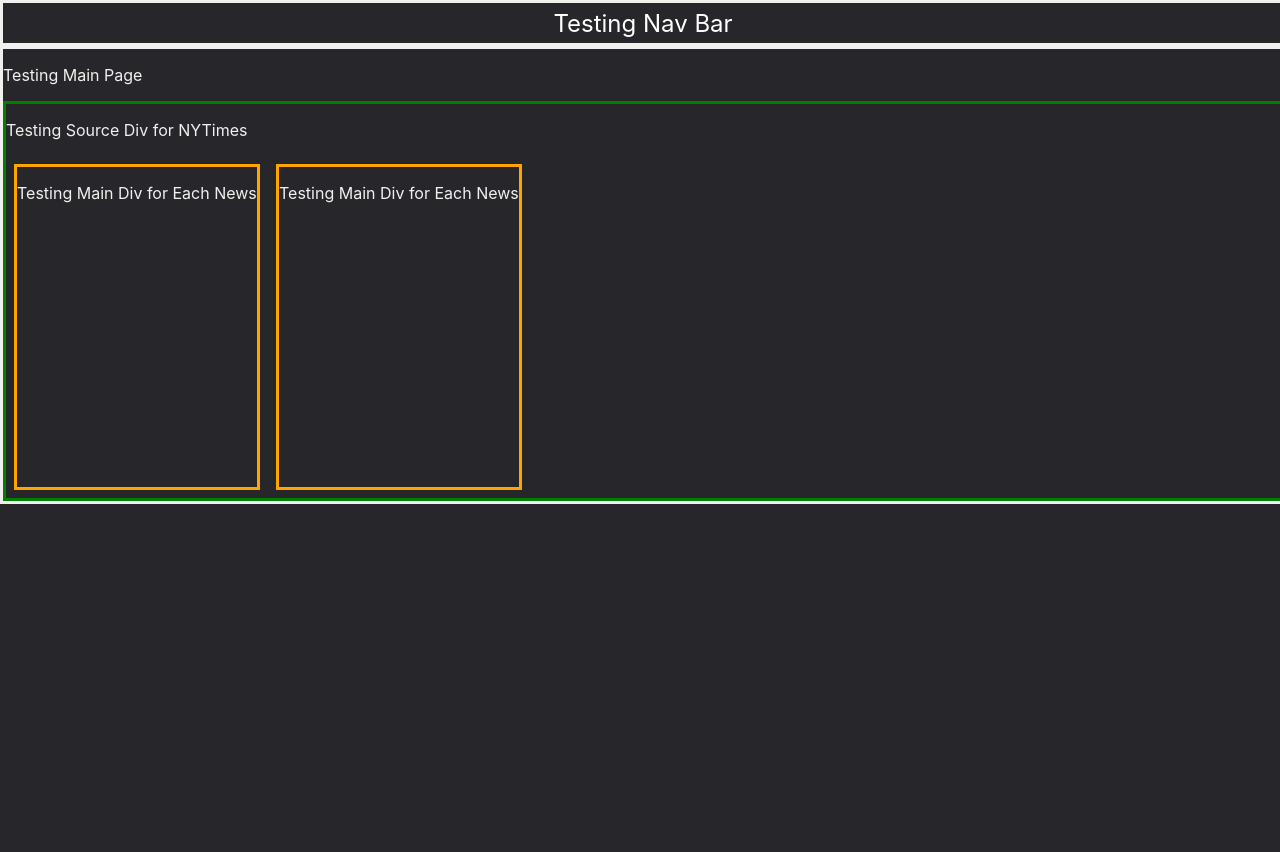
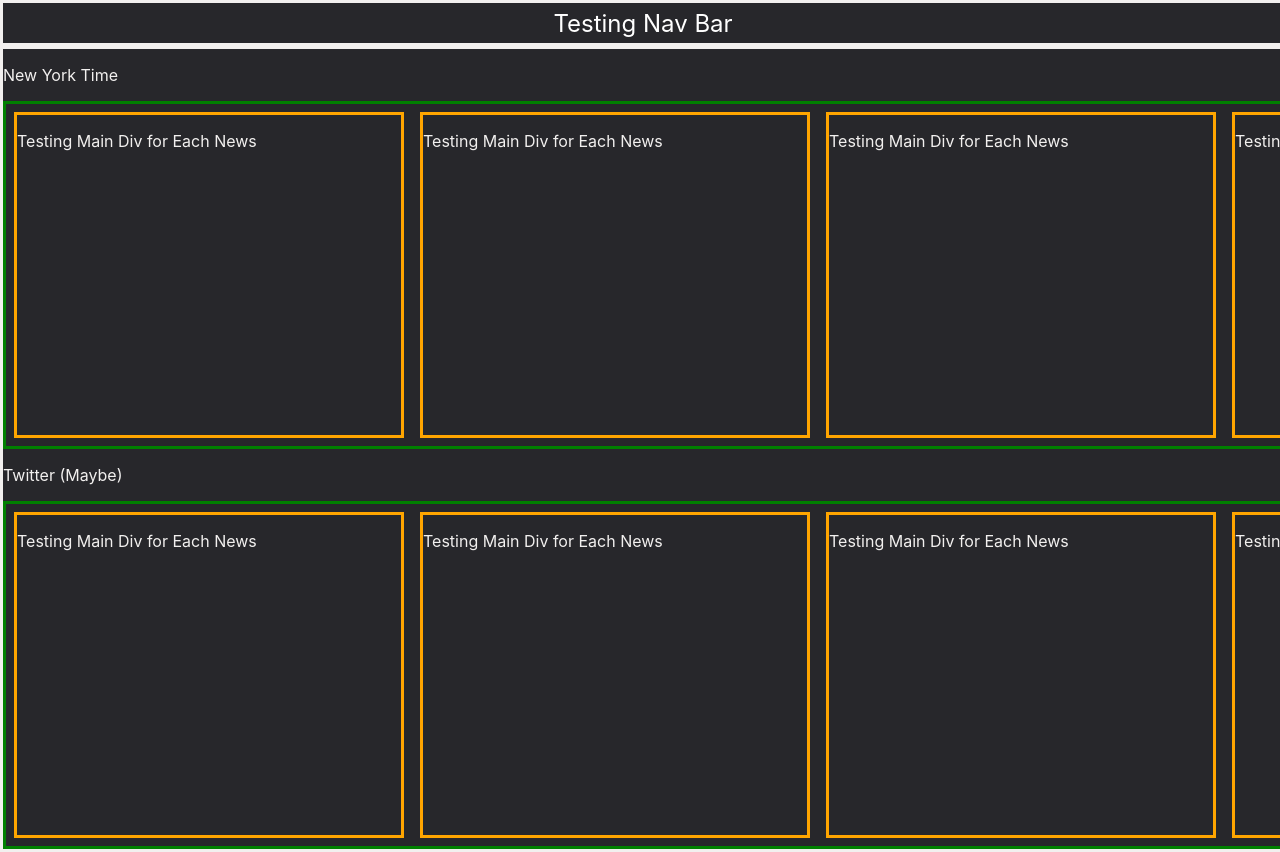
Before and after one commit to AwkTofu/PersonalNewsFrontend, a React (Create React App) app: page / in a window 1280 px wide. Before the commit the page ends 800 px from the top, so only its background shows below. Built offline with nearby package versions, Linux system fonts and the light colour scheme.

Commit message:
got side scrolling working

```diff
--- a/src/App.css
+++ b/src/App.css
@@ -18,7 +18,7 @@ body {
   background-color: #27272B;
   align-items: center; /* Makes sure the item is in center of the div (in terms of height) */
   height: 5vh;
-  width: 100%;
+  width: 100vw;
 
   /* to make the Nav Bar stay on the top of screen */
   position: -webkit-sticky; /* safari */
@@ -39,7 +39,9 @@ body {
 /**************** Main Page CSS *********************/
 .MainPage {
   border-style: solid;
-  width: 100%;
+  height: 100vh;
+  width: 100vw;
+
 }
 
 
@@ -48,14 +50,18 @@ body {
   border-style: solid;
   border-color: green;
 
-  overflow-y: scroll;
+  /*For Side Scrolling*/
+  overflow: auto;
+  white-space: nowrap;
 }
 /**************** News Div CSS *********************/
 .NewsDiv {
-  margin: 1vh;
   border-style: solid;
   border-color: orange;
+  height: 40vh;
+  width: 30vw;
+  margin: 1vh;
 
-  width: 30vh;
-  height: 40vh;
+  /*For Side Scrolling*/
+  display: inline-block;
 }
--- a/src/News/MainPage.js
+++ b/src/News/MainPage.js
@@ -6,7 +6,9 @@ const MainPage = (props) => {
   console.log(props.fakeData)
   return (
     <div className="MainPage">
-      <p> Testing Main Page</p>
+      <p> New York Time</p>
+      <SourceDiv srcName="NYTimes"/>
+      <p> Twitter (Maybe)</p>
       <SourceDiv srcName="NYTimes"/>
     </div>
   );
--- a/src/News/NewsDiv.js
+++ b/src/News/NewsDiv.js
@@ -3,7 +3,7 @@ import {connect} from 'react-redux';
 
 const NewsDiv = (props) => {
   return (
-    <div className="NewsDiv left">
+    <div className="NewsDiv ">
       <p> Testing Main Div for Each News</p>
     </div>
   );
--- a/src/News/SourceDiv.js
+++ b/src/News/SourceDiv.js
@@ -3,10 +3,14 @@ import {connect} from 'react-redux';
 import NewsDiv from './NewsDiv.js';
 
 const SourceDiv = (props) => {
+	let amtOfNews = 7;
   return (
     <div className={`${props.srcName} SourceDiv`}>
-      <p> Testing Source Div for {props.srcName}</p>
-
+      <NewsDiv />
+      <NewsDiv />
+      <NewsDiv />
+      <NewsDiv />
+      <NewsDiv />
       <NewsDiv />
       <NewsDiv />
     </div>
```
